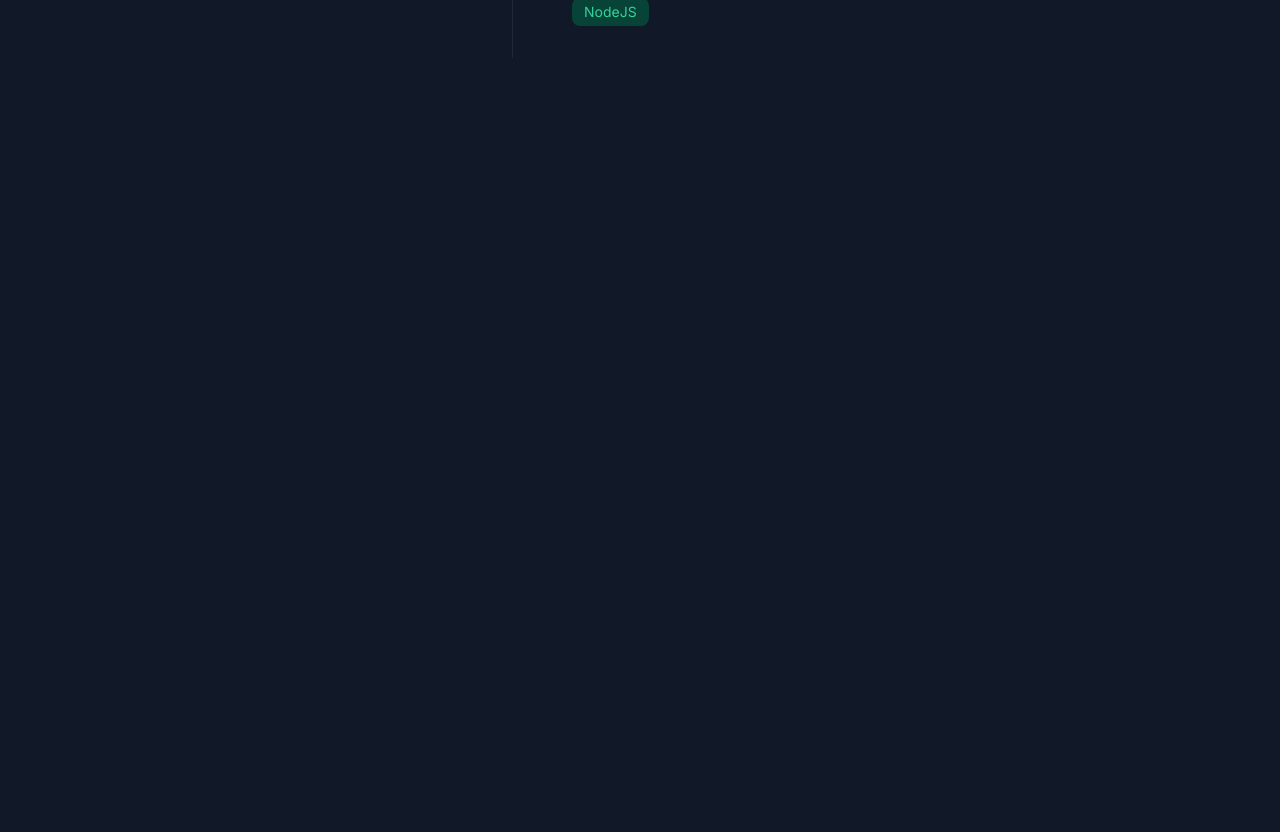
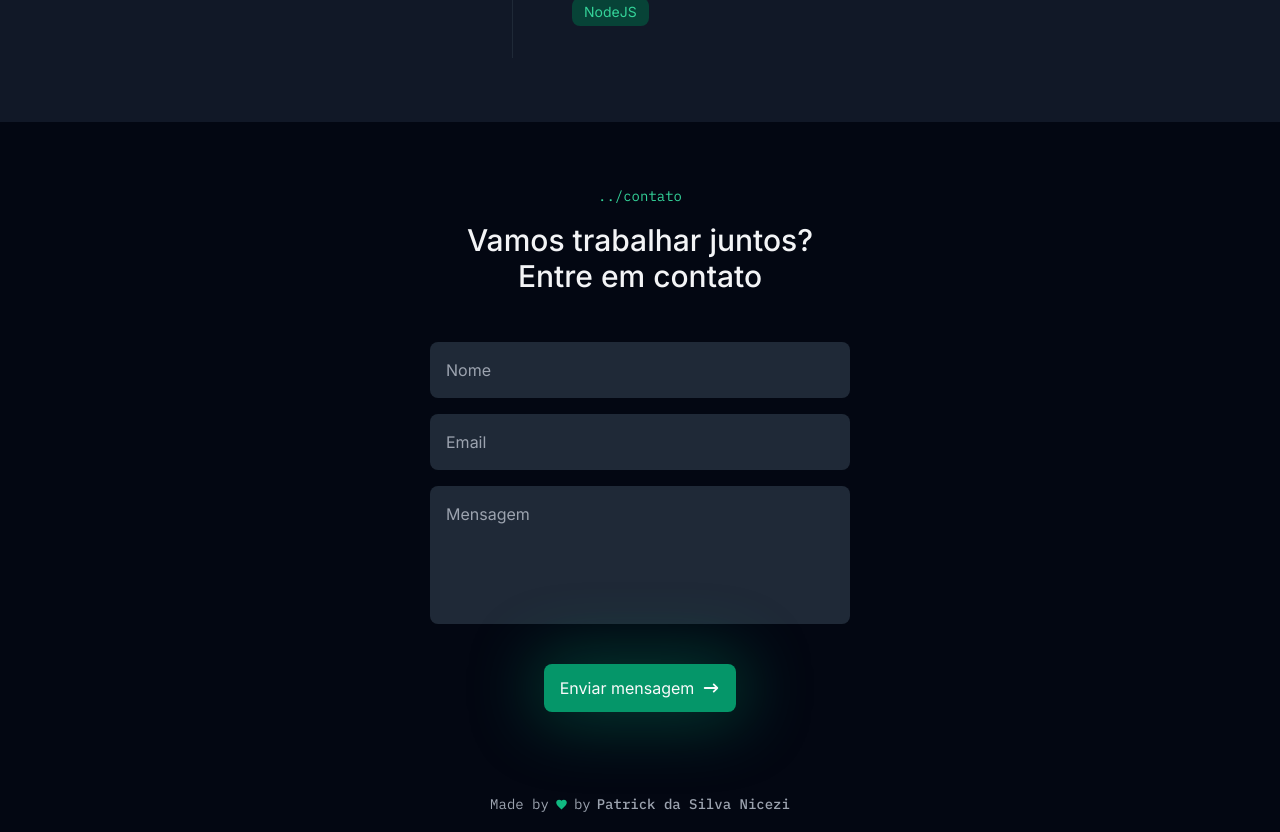
Before and after one commit to patrick0806/protifolio, a Next.js app: page / in a window 1280 px wide. Shown: the part 3300-4132 px from the top of the page. Before the commit the page ends 3422 px from the top, so only its background shows below. Built offline with nearby package versions, Linux system fonts and the light colour scheme.

Commit message:
feat: contact form and footer

```diff
--- a/src/app/layout.tsx
+++ b/src/app/layout.tsx
@@ -2,6 +2,10 @@
 import './globals.css'
 import { ReactNode } from 'react'
 import { Header } from '../components/header'
+import { ContactForm } from '../components/ContactForm'
+import { Metadata } from 'next'
+import Head from 'next/head'
+import { Footer } from '../components/footer'
 
 const inter = Inter({
   variable: '--font-inter',
@@ -14,12 +18,19 @@
   weight: ['400', '500'],
 })
 
+export const metadata: Metadata = {
+  title: 'Patrick Nicezi | Desenvolvedor Fullstack',
+  description: 'Desenvolvedor Fullstack - NodeJS - NestJS - ReactJS - NextJS',
+}
+
 export default function RootLayout({ children }: { children: ReactNode }) {
   return (
     <html lang="pt-BR" className={`${inter.variable} ${plexMono.variable}`}>
       <body>
         <Header />
         {children}
+        <ContactForm />
+        <Footer />
       </body>
     </html>
   )
--- /dev/null
+++ b/src/components/ContactForm.tsx
@@ -0,0 +1,78 @@
+'use client'
+
+import { HiArrowNarrowRight } from "react-icons/hi";
+import { Input } from "./Input";
+import { SectionTitle } from "./sectionTitle";
+import { Button } from "./button";
+import { useForm, Controller } from "react-hook-form";
+import { z } from "zod";
+import { zodResolver } from '@hookform/resolvers/zod';
+
+const contactFormSchema = z.object({
+    name: z.string().min(1, { message: "Nome obrigatorio" }),
+    email: z.string().min(1, { message: "Email obrigatorio" }).email({ message: "Email invalido" }),
+    message: z.string().min(1, { message: "Mensagem obrigatorio" }).max(500, { message: "Mensagem muito grande" }),
+})
+
+export function ContactForm() {
+    const { handleSubmit, control, register, formState: { errors } } = useForm<z.infer<typeof contactFormSchema>>({
+        resolver: zodResolver(contactFormSchema),
+        defaultValues: {
+            name: '',
+            email: '',
+            message: '',
+        }
+    });
+    const onSubmit = (data: any) => {
+        console.log(data);
+    }
+    return (
+        <section className="py-16 px-6 md:py-34 flex items-center justify-center bg-gray-950">
+            <div className="w-full max-w-[420px] mx-auto">
+                <SectionTitle
+                    subtitle="contato"
+                    title="Vamos trabalhar juntos? Entre em contato"
+                    className="text-center items-center"
+                />
+
+                <form
+                    className="mt-12 w-ful flex flex-col gap-4"
+                    onSubmit={handleSubmit(onSubmit)}>
+                    <Controller
+                        name="name"
+                        control={control}
+                        render={({ field }) => (
+                            <Input
+                                placeholder="Nome"
+                                {...field}
+                            />
+                        )}
+                    />
+                    {errors.email && <p className="text-red-500 text-sm">{errors.email.message}</p>}
+
+                    <Controller
+                        name="email"
+                        control={control}
+                        render={({ field }) => (
+                            <Input placeholder="Email" {...field} />
+                        )}
+                    />
+                    {errors.message && <p className="text-red-500 text-sm">{errors.message.message}</p>}
+
+                    <textarea
+                        placeholder="Mensagem"
+                        className="resize-none w-full h-[138px] bg-gray-800 rounded-lg placeholder:text-gray-400 text-gray-50 p-4 focus:outline-none focus:ring-2 ring-emerald-600"
+                        maxLength={500}
+                        {...register("message")}
+                    />
+                    {errors.name && <p className="text-red-500 text-sm">{errors.name.message}</p>}
+
+                    <Button className="mt-6 w-max mx-auto shadow-button">
+                        Enviar mensagem
+                        <HiArrowNarrowRight size={18} />
+                    </Button>
+                </form>
+            </div>
+        </section>
+    )
+}
--- /dev/null
+++ b/src/components/Input.tsx
@@ -0,0 +1,16 @@
+import { InputHTMLAttributes } from "react";
+import { cn } from "../lib/utils";
+
+type InputProps = InputHTMLAttributes<HTMLInputElement>
+export function Input({ children, className, ...props }: InputProps) {
+    return (
+        <input
+            className={cn(
+                "w-full h-14 bg-gray-800 rounded-lg placeholder:text-gray-400 text-gray-50 p-4 focus:outline-none focus:ring-2 ring-emerald-600",
+                className
+            )}
+            {...props}
+        />
+    )
+
+}
--- /dev/null
+++ b/src/components/footer.tsx
@@ -0,0 +1,16 @@
+import { IoMdHeart } from 'react-icons/io';
+
+export const Footer = () => {
+    return (
+        <footer className="h-14 w-full flex items-center justify-center bg-gray-950">
+            <span
+                className='flex items-center gap-1.5 text-sx sm:text-sm font-mono text-gray-400'
+            >
+                Made by <IoMdHeart size={13} className='text-emerald-500' /> by
+                <strong className='font-medium'>
+                    Patrick da Silva Nicezi
+                </strong>
+            </span>
+        </footer>
+    )
+}
```
